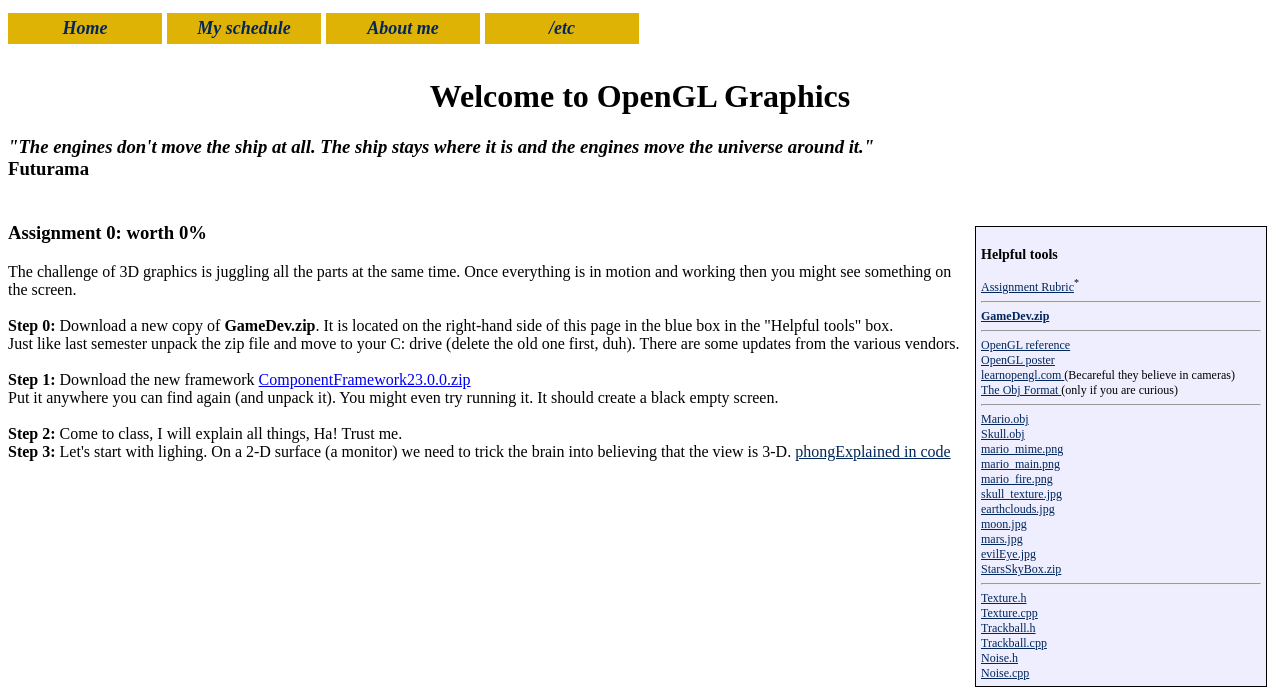
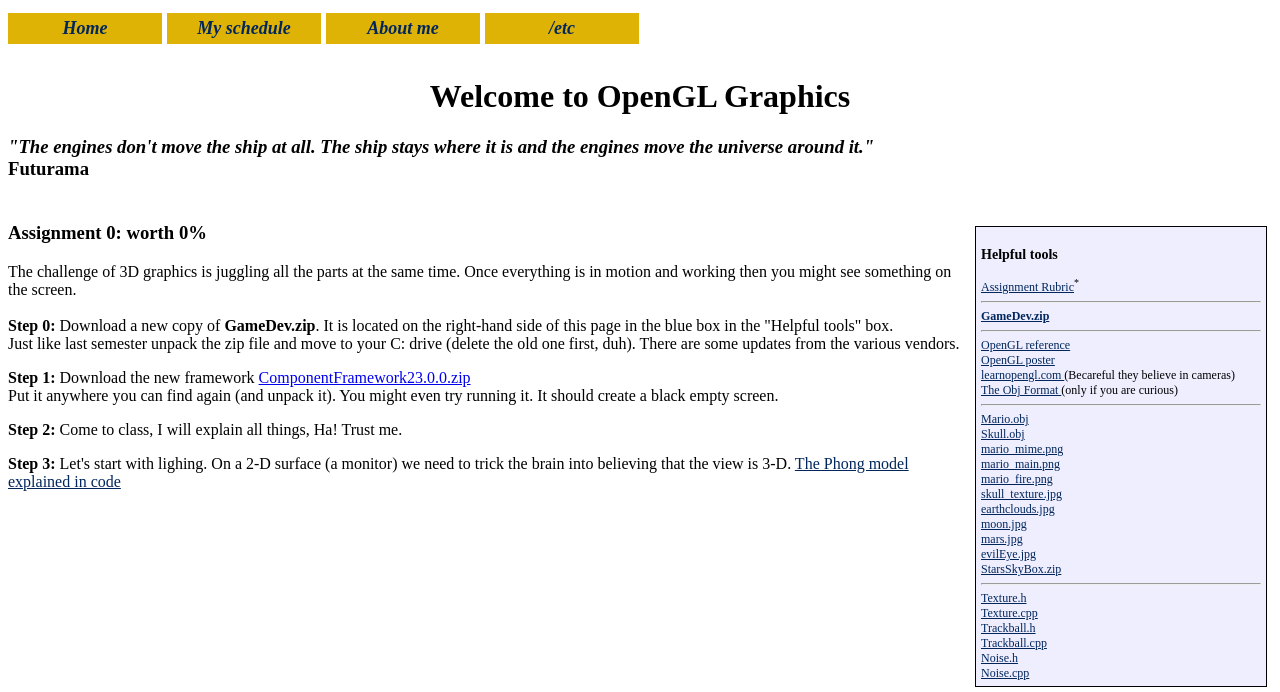
Before and after one commit to ScottFielder/Scott_Site, a plain HTML site: page GAME157-Graphics/index.html in a window 1280 px wide. Shown: the part 108-800 px from the top of the page. Drawn offline with Linux system fonts and the light colour scheme.

Commit message:
157 fromatting error

```diff
--- a/GAME157-Graphics/index.html
+++ b/GAME157-Graphics/index.html
@@ -56,18 +56,22 @@
             <p class="mainbody">
                 <!--<img width=438 height=480 src="opengl4-5-specifications.jpg" alt="🙂" />-->
                 <h3> Assignment 0: worth 0%<br /> </h3>
+                <p>
                 The challenge of 3D graphics is juggling all the parts at the same time. Once everything is in motion and working then you might see something on the screen.<br /> <br />
                 <b>Step 0:</b> Download a new copy of <b>GameDev.zip</b>. It is located on the right-hand side of this page in the blue box in the "Helpful tools" box. <br />
-                Just like last semester unpack the zip file and move to your C: drive (delete the old one first, duh). There are some updates from the various vendors.<br /><br />
-
+                Just like last semester unpack the zip file and move to your C: drive (delete the old one first, duh). There are some updates from the various vendors.<br />
+                </p>
+                <p>
                 <b>Step 1:</b> Download the new framework <a href="../CodeDepot/ComponentFramework23.0.0.zip">ComponentFramework23.0.0.zip</a><br />
-                Put it anywhere you can find again (and unpack it). You might even try running it. It should create a black empty screen. <br /><br />
-
+                Put it anywhere you can find again (and unpack it). You might even try running it. It should create a black empty screen. <br />
+                </p>
+                <p>
                 <b>Step 2:</b> Come to class, I will explain all things, Ha! Trust me.<br />
-
-
+                </p>
+                <p>
                 <b>Step 3:</b> Let's start with lighing. On a 2-D surface (a monitor) we need to trick the brain into believing that the view is 3-D.
-                <a class="nav" href="phongExplained.html">phongExplained in code</a><br /><br />
+                <a class="nav" href="phongExplained.html">The Phong model explained in code</a><br />
+                </p>
                 <!--
     <h3><a class="nav" href="assignment1.html" target="_blank">Assignment 1</a>: worth 20% overall grade due: June 10</H3>
 
```
